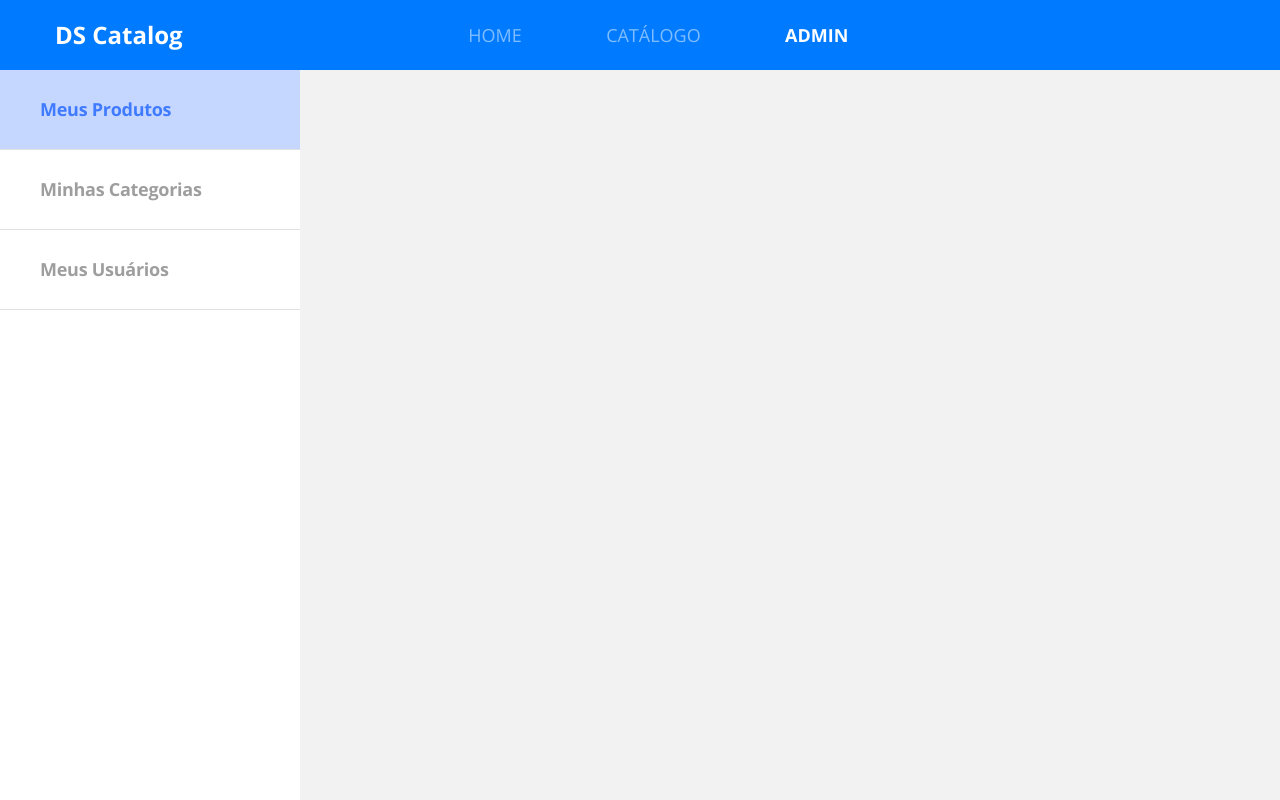
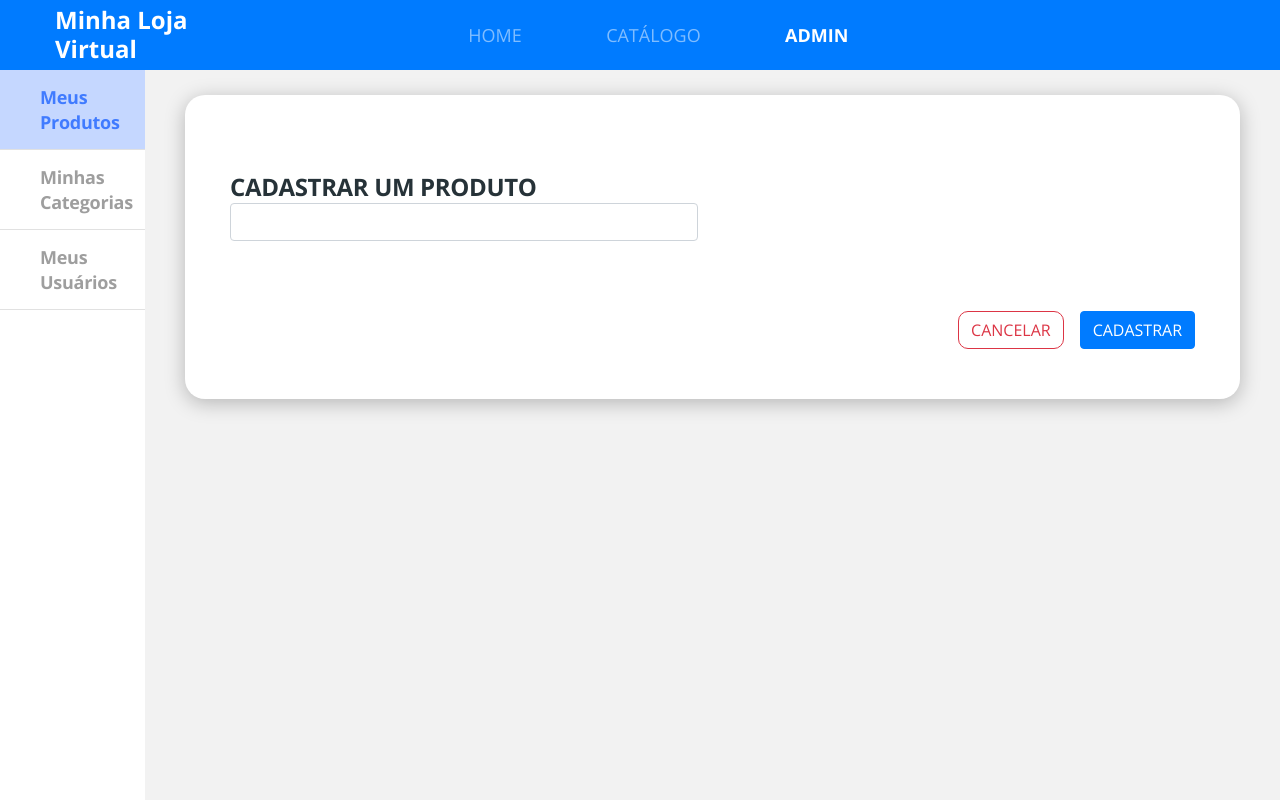
Before and after one commit to wagnersistemalima/dscatalog-bootcamp-devsuperior, a React (Create React App) app in the folder front-web/: page /admin/products/create in a window 1280 px wide. Built offline with nearby package versions, Linux system fonts and the light colour scheme.

Commit message:
Add base admin form structure

```diff
--- a/front-web/src/Routes.tsx
+++ b/front-web/src/Routes.tsx
@@ -1,5 +1,5 @@
 import React from 'react';
-import {BrowserRouter, Switch, Route } from 'react-router-dom'
+import {BrowserRouter, Switch, Route, Redirect } from 'react-router-dom'
 import Navbar from './core/components/Navbar';
 import Admin from './pages/Admin';
 import Catalog from './pages/Catalog';
@@ -27,9 +27,10 @@
 
                     </Route>
 
+                    <Redirect from = "/admin" to = "/admin/products" exact/>
                     <Route path="/admin">
+
                         <Admin />
-
                     </Route>
 
                 </Switch>
--- a/front-web/src/core/components/Navbar/index.tsx
+++ b/front-web/src/core/components/Navbar/index.tsx
@@ -7,26 +7,26 @@
         <nav className="row bg-primary main-nav">
             <div className="col-2">
                 <Link to="/" className="nav-logo-text">
-                    <h4>DS Catalog</h4>
+                    <h4>Minha Loja Virtual</h4>
                 </Link>
             </div>
 
             <div className="col-6 offset-2">
                 <ul className="main-menu">
                     <li>
-                        <NavLink to="/" activeClassName="active" exact>
+                        <NavLink to="/"  exact>
                             HOME
                         </NavLink>
                     </li>
 
                     <li>
-                        <NavLink to="/products" activeClassName="active">
+                        <NavLink to="/products" >
                             CATÁLOGO
                         </NavLink>
                     </li>
 
                     <li>
-                        <NavLink to="/admin" activeClassName="active">
+                        <NavLink to="/admin" >
                             ADMIN
                         </NavLink>
                     </li>
--- /dev/null
+++ b/front-web/src/pages/Admin/components/BaseForm/index.tsx
@@ -0,0 +1,44 @@
+import React from 'react';
+import { useHistory } from 'react-router-dom';
+import './styles.scss';
+
+
+type Props = {
+    title: string;
+    children: React.ReactNode;
+}
+
+const BaseForm = ({title, children} : Props) => {
+    const history = useHistory();
+
+    const handleCancel = () => {
+        history.push('../');
+
+    }
+    return (
+        <div className="admin-base-form card-base">
+            <h1 className="base-for-title">
+                {title}
+
+            </h1>
+            {children}
+            <div className="base-form-actions">
+                <button
+                    className="btn btn-outline-danger border-radius-10 mr-3"
+                    onClick = {handleCancel}
+                    >
+                    CANCELAR
+                </button>
+                <button className="btn btn-primary">
+                    CADASTRAR
+                </button>
+
+            </div>
+
+        </div>
+
+
+    );
+}
+
+export default BaseForm;
--- /dev/null
+++ b/front-web/src/pages/Admin/components/BaseForm/styles.scss
@@ -0,0 +1,23 @@
+.admin-base-form {
+    padding-top: 75px;
+    padding-left: 45px;
+    padding-right: 45px;
+    padding-bottom: 50px;
+    border-radius: 20px;
+    width: 1055px;
+}
+
+.base-for-title {
+    font-size: 24px;
+    line-height: 33px;
+    letter-spacing: -0.015em;
+    color: #263238;
+    text-transform: uppercase;
+
+}
+
+.base-form-actions {
+    margin-top: 70px;
+    text-align: right;
+
+}
--- a/front-web/src/pages/Admin/components/Navbar/index.tsx
+++ b/front-web/src/pages/Admin/components/Navbar/index.tsx
@@ -1,4 +1,5 @@
 import React from 'react';
+import { NavLink } from 'react-router-dom';
 import './styles.scss';
 
 const Navbar = () => {
@@ -6,16 +7,22 @@
         <nav className="admin-nav-container">
             <ul>
                 <li>
-                    <a href="link" className="admin-nav-item active">Meus Produtos</a>
+                    <NavLink to = "/admin/products" className="admin-nav-item">
+                        Meus Produtos
+                    </NavLink>
                 </li>
 
                 <li>
-                    <a href="link" className="admin-nav-item">Minhas Categorias</a>
+                    <NavLink to = "/admin/categories" className="admin-nav-item">
+                        Minhas Categorias
+                    </NavLink>
 
                 </li>
 
                 <li>
-                    <a href="link" className="admin-nav-item">Meus Usuários</a>
+                    <NavLink to = "/admin/users" className="admin-nav-item">
+                        Meus Usuários
+                    </NavLink>
 
                 </li>
             </ul>
--- /dev/null
+++ b/front-web/src/pages/Admin/components/Products/Form/index.tsx
@@ -0,0 +1,25 @@
+import React from 'react';
+import BaseForm from '../../BaseForm';
+import './styles.scss';
+
+const Form = () => {
+    return (
+        <BaseForm title= "cadastrar um produto">
+            <div className="row">
+                <div className="col-6">
+                    <input type = "text" className="form-control" />
+
+                </div>
+
+            </div>
+
+
+        </BaseForm>
+
+
+
+
+    );
+}
+
+export default Form;
--- /dev/null
+++ b/front-web/src/pages/Admin/components/Products/List/index.tsx
@@ -0,0 +1,22 @@
+import React from 'react';
+import {useHistory} from 'react-router-dom';
+
+const List = () => {
+
+    const history = useHistory();
+
+    const handleCreate = () => {
+        history.push('/admin/products/create');
+    }
+    return (
+        <div className="admin-product-list">
+            <button className="btn btn-primary btn-lg" onClick = {handleCreate}>
+                ADICIONAR
+
+            </button>
+
+        </div>
+    );
+}
+
+export default List;
--- /dev/null
+++ b/front-web/src/pages/Admin/components/Products/index.tsx
@@ -0,0 +1,29 @@
+import React from 'react';
+import { Route, Switch } from 'react-router-dom';
+import Form from './Form';
+import List from './List';
+
+const Products = () => {
+    return (
+        <div>
+
+            <Switch>
+                <Route path = "/admin/products" exact>
+                    <List />
+                </Route>
+
+                <Route path = "/admin/products/create">
+                    <Form />
+                </Route>
+
+                <Route path = "/admin/products/:productId">
+                    <h1>Editar um produto</h1>
+                </Route>
+
+            </Switch>
+
+        </div>
+    );
+}
+
+export default Products;
--- a/front-web/src/pages/Admin/index.tsx
+++ b/front-web/src/pages/Admin/index.tsx
@@ -1,10 +1,35 @@
 import React from 'react';
+import { Route, Switch } from 'react-router-dom';
 import Navbar from './components/Navbar';
+import Products from './components/Products';
+import './styles.scss';
+
+// layout admin
 
 const Admin = () => {
     return (
-        <div>
+        <div className="admin-container">
             <Navbar />
+
+            <div className="admin-content">
+                <Switch>
+                    <Route path = "/admin/products">
+                        <Products />
+
+                    </Route>
+
+                    <Route path = "/admin/categories">
+                        <h1>Categories</h1>
+
+                    </Route>
+
+                    <Route path = "/admin/users">
+                        <h1>Users</h1>
+
+                    </Route>
+                </Switch>
+
+            </div>
         </div>
     );
 }
--- /dev/null
+++ b/front-web/src/pages/Admin/styles.scss
@@ -0,0 +1,11 @@
+.admin-container {
+    display: flex;
+}
+
+.admin-content {
+    padding-top: 25px;
+    padding-left: 40px;
+    padding-right: 40px;
+    padding-bottom: 45px;
+    flex: 1;
+}
```
Also changed, not shown: front-web/src/pages/Admin/components/Products/Form/styles.scss (added), 1 other file (tests, documents, lock files or other folders).
